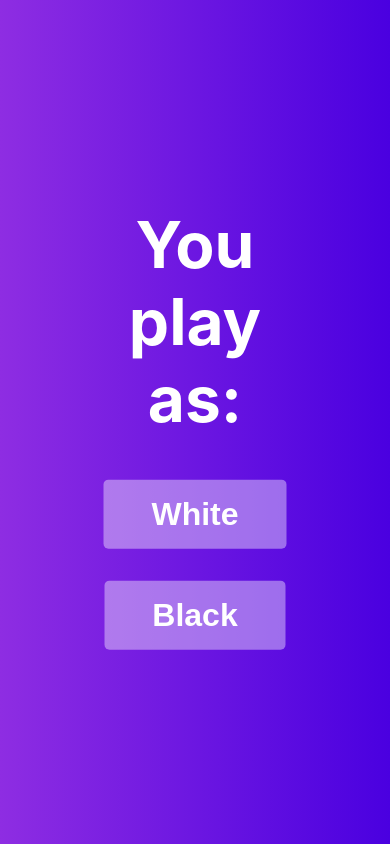
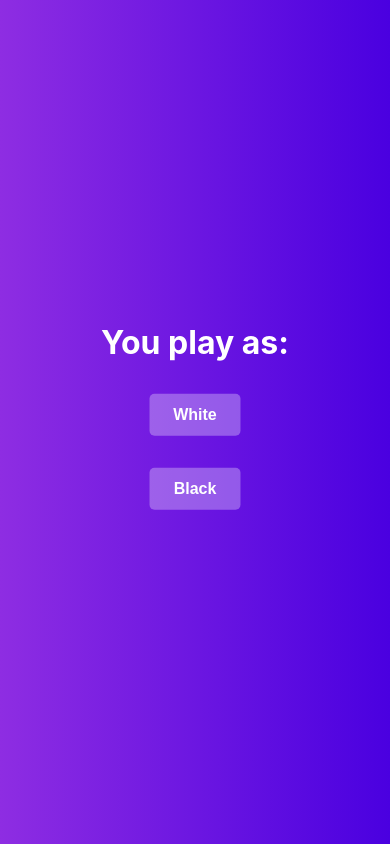
Before and after one commit to eissec/chess-opening, a React (Create React App) app: page / in a window 390 px wide. Built offline with nearby package versions, Linux system fonts and the light colour scheme.

Commit message:
Fix mobile CSS, change head info

```diff
--- a/public/index.html
+++ b/public/index.html
@@ -7,7 +7,7 @@
     <meta name="theme-color" content="#000000" />
     <meta
       name="description"
-      content="Web site created using create-react-app"
+      content="Find which chess opening is best for you!"
     />
     <link rel="apple-touch-icon" href="%PUBLIC_URL%/logo192.png" />
     <!--
@@ -24,7 +24,7 @@
       work correctly both with client-side routing and a non-root public URL.
       Learn how to configure a non-root public URL by running `npm run build`.
     -->
-    <title>React App</title>
+    <title>Which chess opening?</title>
   </head>
   <body>
     <noscript>You need to enable JavaScript to run this app.</noscript>
--- a/src/App.css
+++ b/src/App.css
@@ -7,13 +7,13 @@ html {
 }
 
 h1 {
-	font-size: 4rem;
+	font-size: 3.2rem;
 }
 
 button {
 	display: block;
 	margin: 2rem auto;
-	background: rgba(255, 255, 255, 0.4);
+	background: rgba(255, 255, 255, 0.3);
 	border-style: none;
 	border-radius: 5px;
 	color: #fff;
@@ -29,3 +29,18 @@ button {
 	left: 50%;
 	transform: translateX(-50%) translateY(-50%);
 }
+
+@media screen and (max-width: 740px) {
+	h1 {
+		font-size: 2rem;
+	}
+
+	button {
+		font-size: 1rem;
+		padding: 0.75rem 1.5rem;
+	}
+
+	.App {
+		width: 90%;
+	}
+}
```
